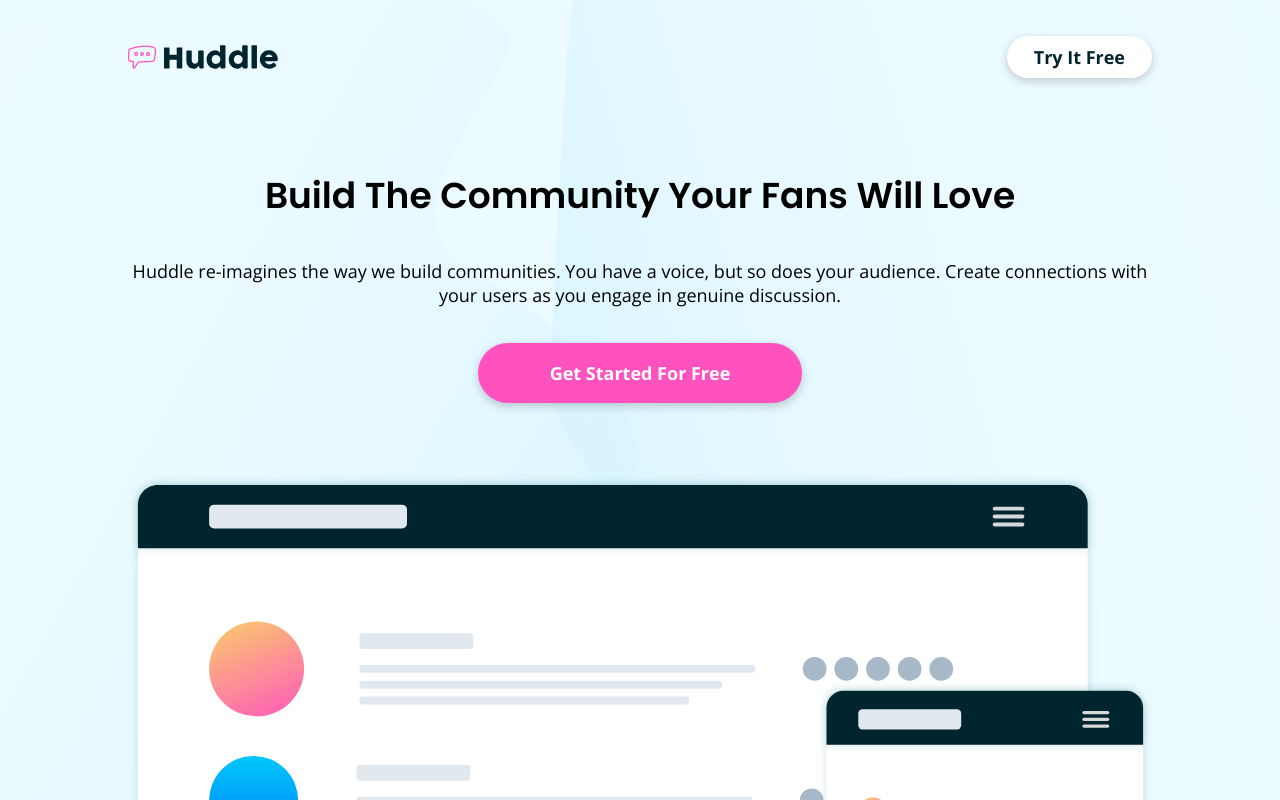
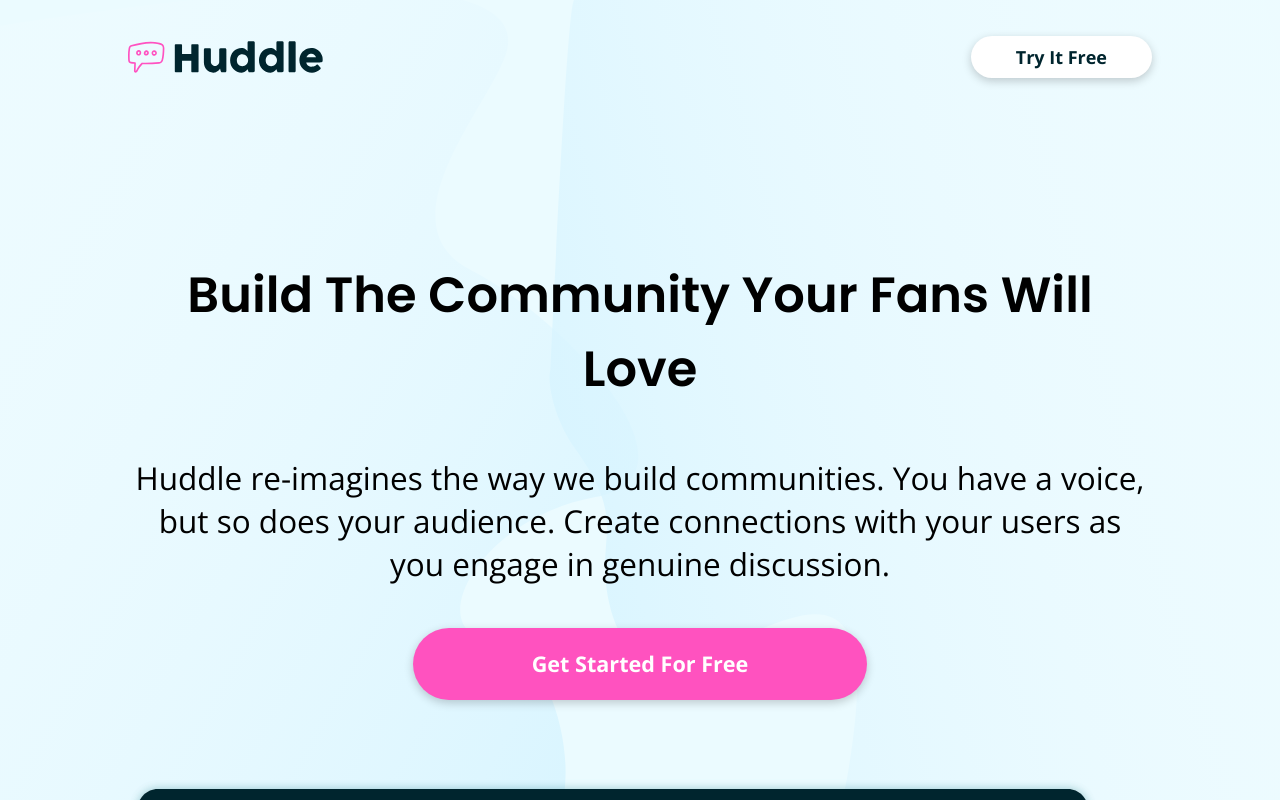
Before and after one commit to solybarr/huddle-landing-page-blocks, a plain HTML site: page index.html in a window 1280 px wide. Shown: the top 800 px of the page. Drawn offline with nearby package versions, Linux system fonts and the light colour scheme.

Commit message:
Started tablet ver

```diff
--- a/style.css
+++ b/style.css
@@ -80,8 +80,6 @@ header {
     text-align: center;
 }
 
-
-
 .hero__content h1 {
     margin-bottom: 1em;
 }
@@ -102,7 +100,7 @@ header {
 
 /* CONTENT */
 section {
-    margin-bottom: 15em;
+    margin-bottom: 20em;
 }
 
 article {
@@ -134,7 +132,7 @@ article h2 {
 .cta {
     background-color: white;
     position: absolute;
-    top: -200px;
+    top: -270px;
 }
 
 
@@ -143,7 +141,7 @@ article h2 {
 
 footer {
     background-color: hsl(192, 100%, 9%);
-    padding-top: 10em;
+    padding-top: 13em;
     padding-bottom: 3em;
     color: white;
 }
@@ -241,3 +239,34 @@ footer a {
         margin-bottom: 1.5em;
     }
 }
+
+@media (min-width:450px) {
+    .cta {
+        top: -200px;
+    }
+}
+
+@media (min-width: 750px) {
+    .logo {
+        width: 195px;
+    }
+    .btn {
+        padding: .5em 2.5em;
+    }
+    .top-section {
+        margin-bottom: 10em;
+    }
+
+    h1 {
+        font-size: 2.75em;
+    }
+
+    .hero__content p {
+        font-size: 1.75em;
+    }
+
+    .accent {
+        padding: 1em 5.5em;
+        font-size: 1.35rem;
+    }
+}
```
